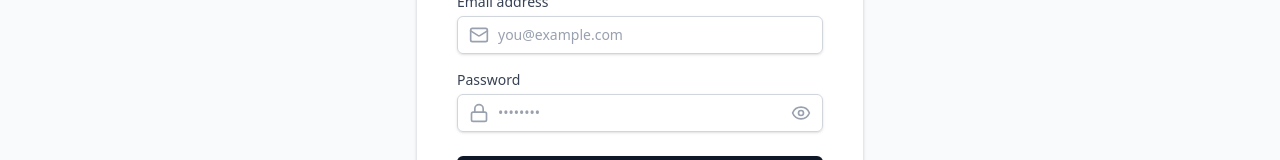
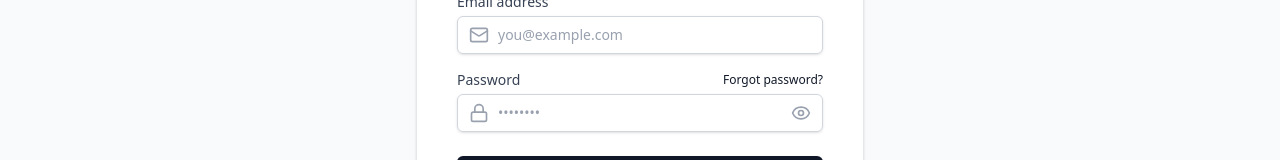
Before and after one commit to WalidurTanjim/nts-bauth, a Next.js app: page /sign-in in a window 1280 px wide. Shown: the part 490-650 px from the top of the page. Built offline with nearby package versions, Linux system fonts and the light colour scheme.

Commit message:
Add Forgot password link in SignInForm

```diff
--- a/src/app/components/(AuthPages)/SignInForm/SignInForm.tsx
+++ b/src/app/components/(AuthPages)/SignInForm/SignInForm.tsx
@@ -105,9 +105,17 @@ export default function SignInForm() {
 
         {/* Password Field */}
         <div>
-          <label htmlFor="password" className="block text-sm font-medium text-gray-700">
-            Password
-          </label>
+          <div className="flex items-center justify-between">
+            <label htmlFor="password" className="block text-sm font-medium text-gray-700">
+              Password
+            </label>
+            <Link
+              href="/forgot-password"
+              className="text-xs font-medium text-gray-900 hover:underline"
+            >
+              Forgot password?
+            </Link>
+          </div>
 
           <div className="mt-1 relative rounded-md shadow-sm">
             <div className="absolute inset-y-0 left-0 pl-3 flex items-center pointer-events-none">
```
